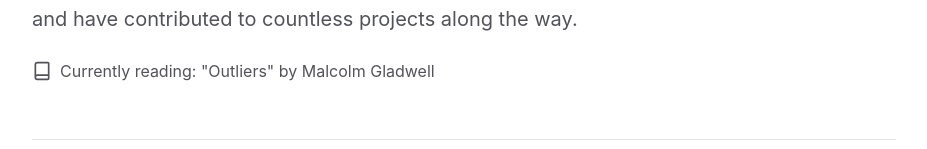
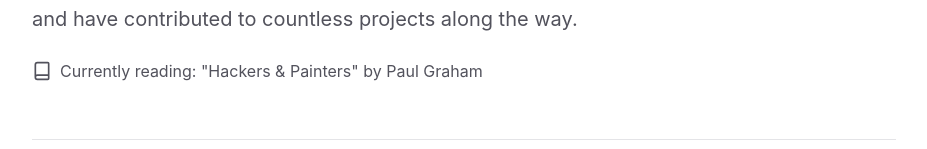
Before and after one commit to jonbng/folio, a Next.js app: page / in a window 1280 px wide. Shown: the part 505-654 px from the top of the page, without its empty margins (176-1103 px from the left). Built offline with nearby package versions, Linux system fonts and the light colour scheme; no server answers; the database is empty.

Commit message:
update currently reading

```diff
--- a/src/app/page.tsx
+++ b/src/app/page.tsx
@@ -270,7 +270,7 @@ function HomeContent() {
             <div className="flex items-center gap-2 mb-14 text-zinc-600">
               <Book className="w-5 h-5" />
               <span>
-                Currently reading: &quot;Outliers&quot; by Malcolm Gladwell
+                Currently reading: &quot;Hackers & Painters&quot; by Paul Graham
               </span>
             </div>
 
```
